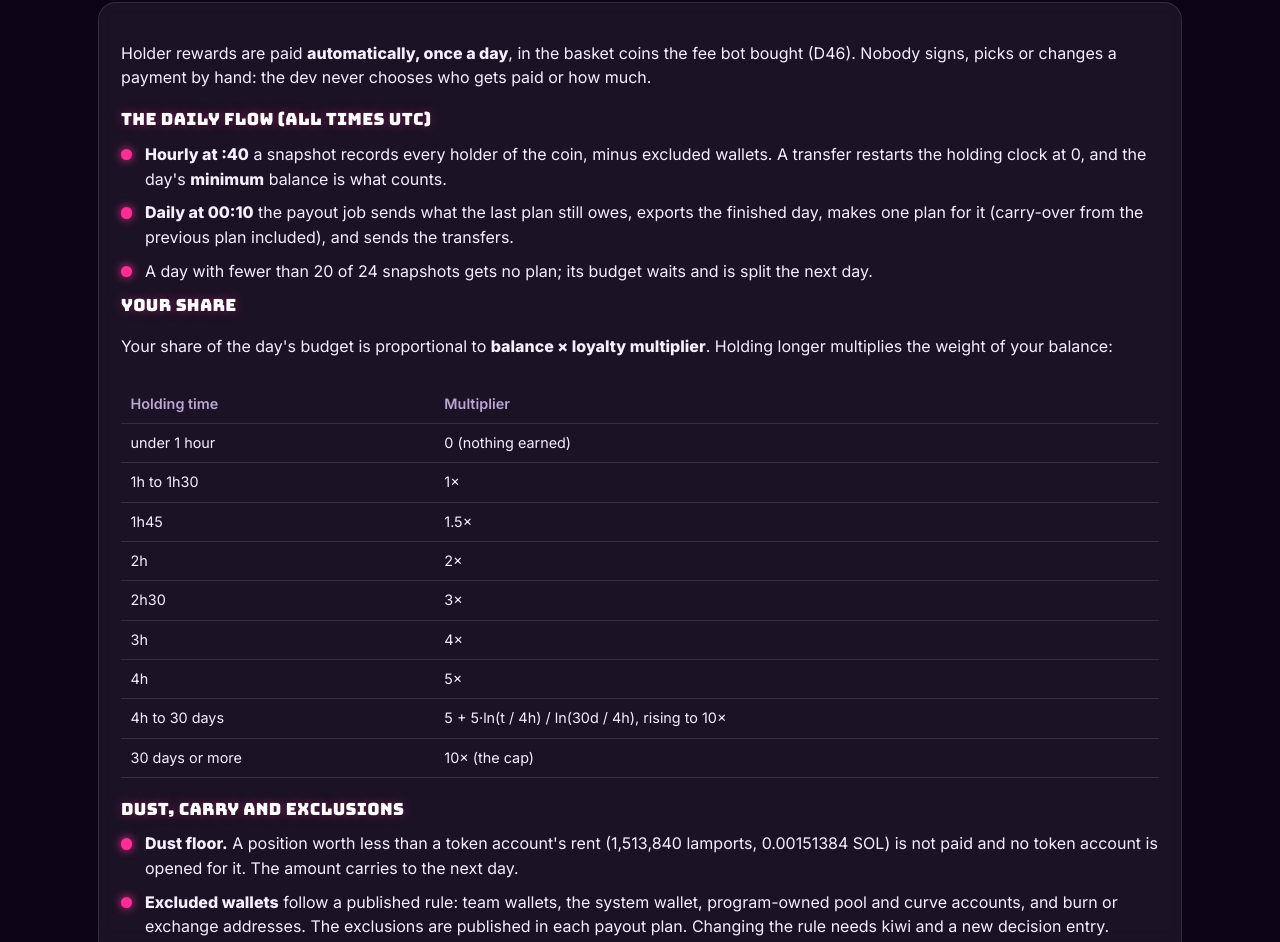
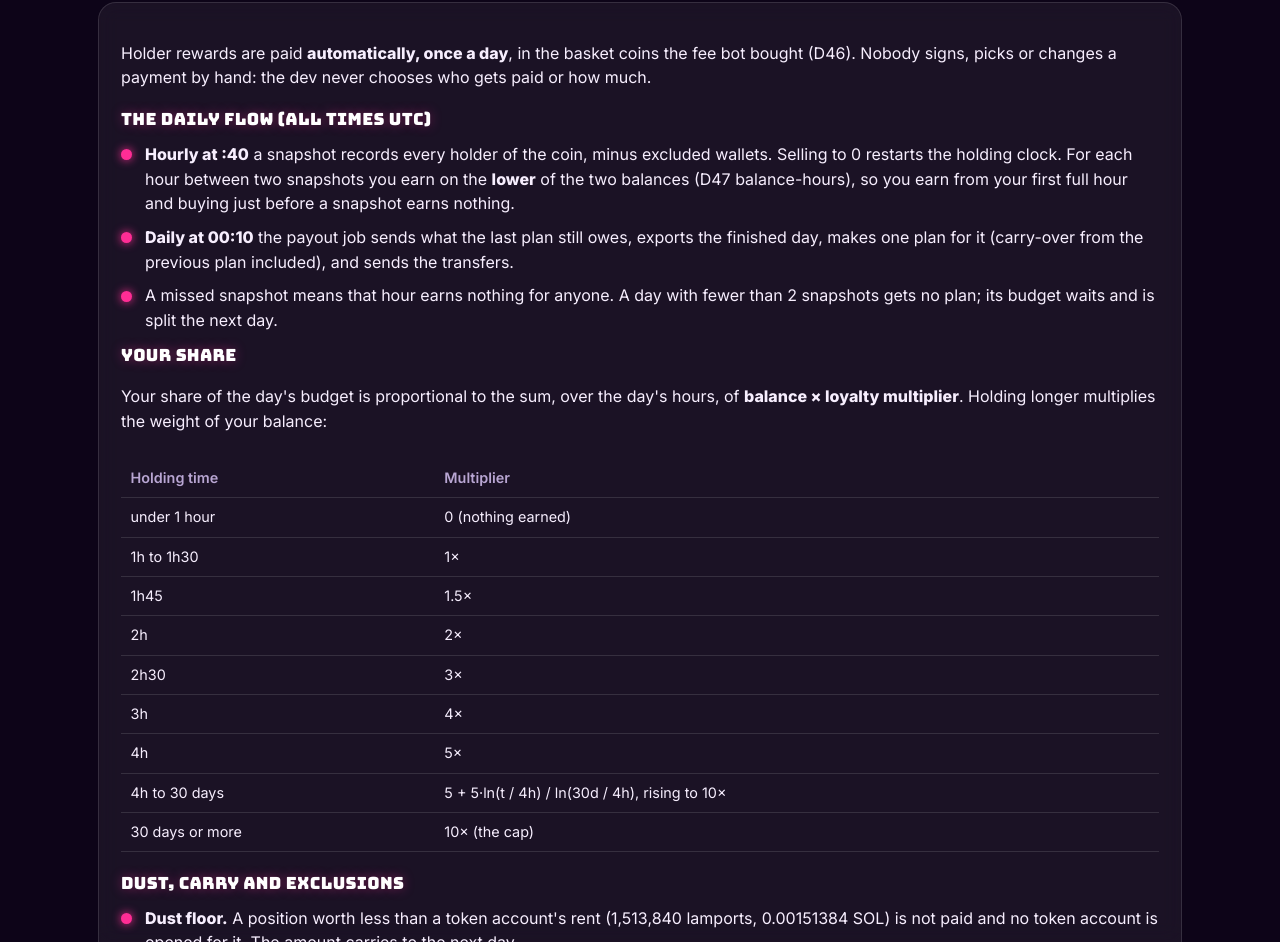
Before and after one commit to omarfaria01-bit/coin, a plain HTML site: page web/docs.html in a window 1280 px wide. Shown: the part 5840-6782 px from the top of the page. Drawn offline with Linux system fonts and the light colour scheme.

Commit message:
[#335] docs: payout docs and README follow D47 balance-hours (min 2 snapshots) (#341)
Claude-Session: https://claude.ai/code/session_01Du4aXpQEjnGeAv8yL2SkHg

Co-authored-by: Claude <noreply@anthropic.com>

```diff
--- a/web/docs.html
+++ b/web/docs.html
@@ -165,12 +165,12 @@
     <p>Holder rewards are paid <strong>automatically, once a day</strong>, in the basket coins the fee bot bought (D46). Nobody signs, picks or changes a payment by hand: the dev never chooses who gets paid or how much.</p>
     <h3>The daily flow (all times UTC)</h3>
     <ul class="ticks">
-      <li><strong>Hourly at :40</strong> a snapshot records every holder of the coin, minus excluded wallets. A transfer restarts the holding clock at 0, and the day's <strong>minimum</strong> balance is what counts.</li>
+      <li><strong>Hourly at :40</strong> a snapshot records every holder of the coin, minus excluded wallets. Selling to 0 restarts the holding clock. For each hour between two snapshots you earn on the <strong>lower</strong> of the two balances (D47 balance-hours), so you earn from your first full hour and buying just before a snapshot earns nothing.</li>
       <li><strong>Daily at 00:10</strong> the payout job sends what the last plan still owes, exports the finished day, makes one plan for it (carry-over from the previous plan included), and sends the transfers.</li>
-      <li>A day with fewer than 20 of 24 snapshots gets no plan; its budget waits and is split the next day.</li>
+      <li>A missed snapshot means that hour earns nothing for anyone. A day with fewer than 2 snapshots gets no plan; its budget waits and is split the next day.</li>
     </ul>
     <h3>Your share</h3>
-    <p>Your share of the day's budget is proportional to <strong>balance × loyalty multiplier</strong>. Holding longer multiplies the weight of your balance:</p>
+    <p>Your share of the day's budget is proportional to the sum, over the day's hours, of <strong>balance × loyalty multiplier</strong>. Holding longer multiplies the weight of your balance:</p>
     <div class="table-card"><table class="doc-tbl">
       <thead><tr><th>Holding time</th><th>Multiplier</th></tr></thead>
       <tbody>
```
Also changed, not shown: ops/payout-bot/README.md.
